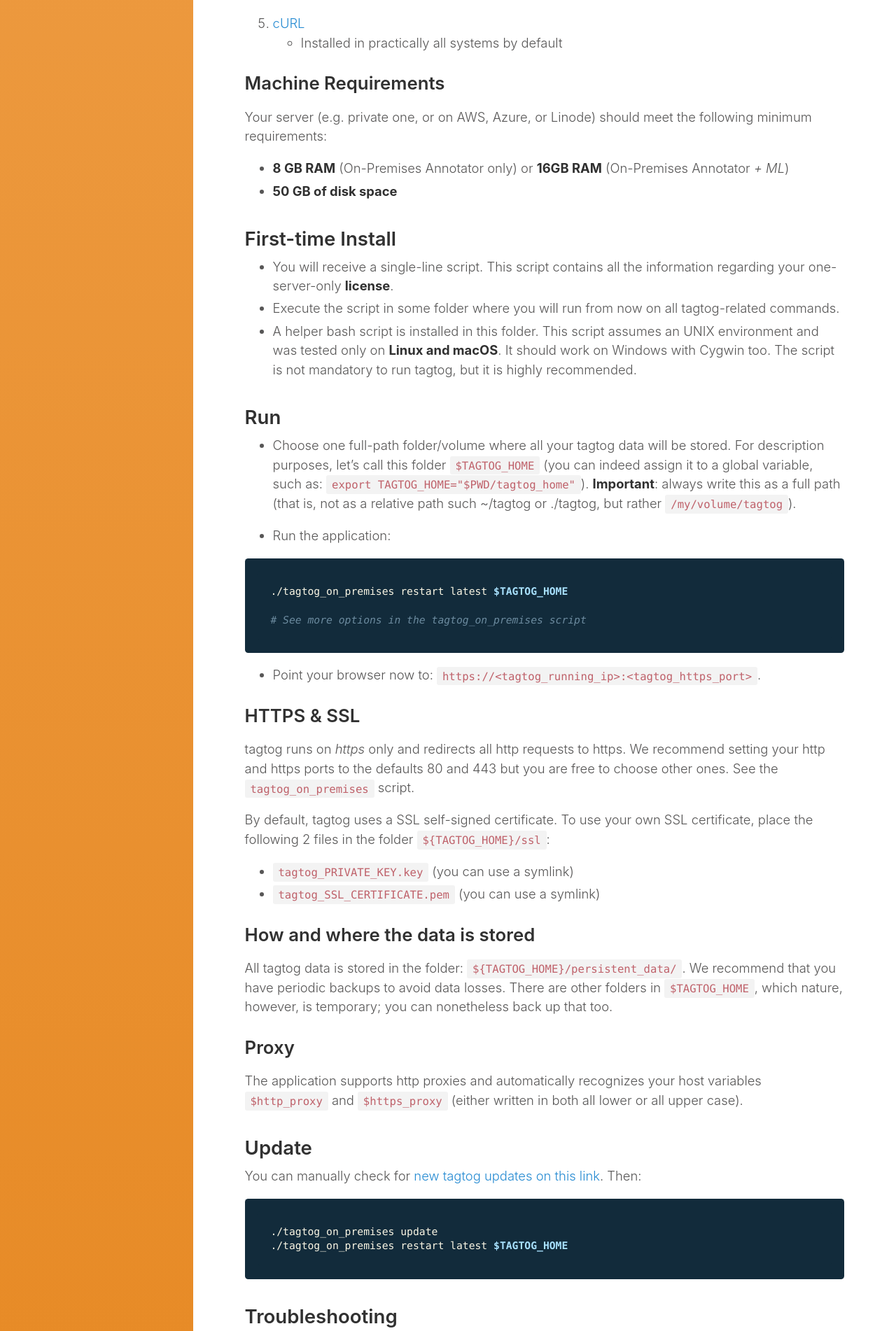
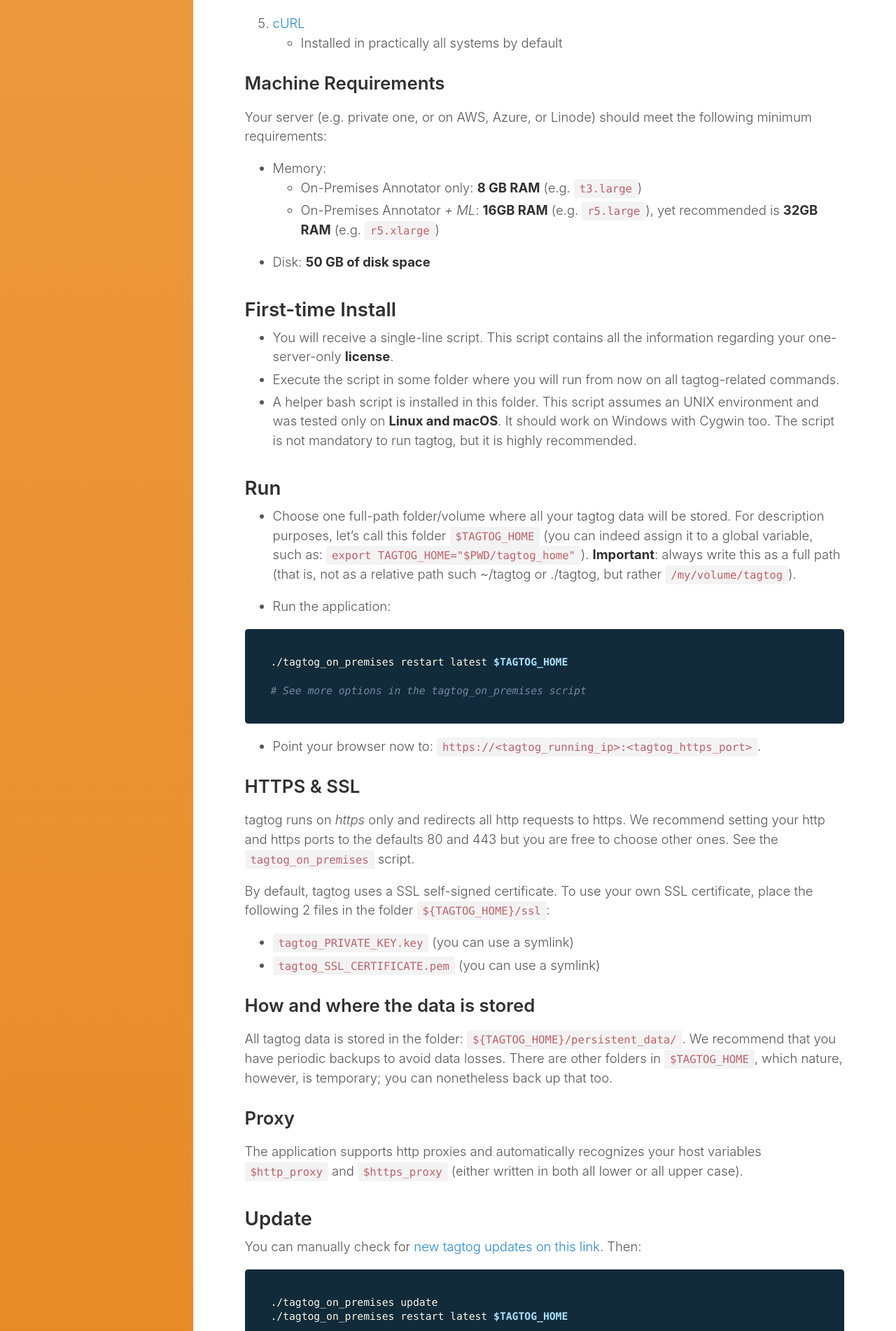
Before and after one commit to tagtogorg/tagtog-doc, a Jekyll site: the page built from on_premises_README.md, in a window 1280 px wide. Shown: the part 1416-3318 px from the top of the page at 70% size. Built offline with Jekyll 4.4.1, drawn with Linux system fonts in a browser that asks for light colours; nearby versions of some CDN libraries; some of the changed text lies outside the part shown.

Commit message:
update requirements

```diff
--- a/on_premises_README.md
+++ b/on_premises_README.md
@@ -40,9 +40,10 @@ Your system must have installed:
 
 Your server (e.g. private one, or on AWS, Azure, or Linode) should meet the following minimum requirements:
 
-* **8 GB RAM** (On-Premises Annotator only) or **16GB RAM** (On-Premises Annotator _+ ML_)
-* **50 GB of disk space**
-
+* Memory:
+  * On-Premises Annotator only: **8 GB RAM** (e.g. `t3.large`)
+  * On-Premises Annotator _+ ML_: **16GB RAM** (e.g. `r5.large`), yet recommended is **32GB RAM** (e.g. `r5.xlarge`)
+* Disk: **50 GB of disk space**
 
 
 
```
